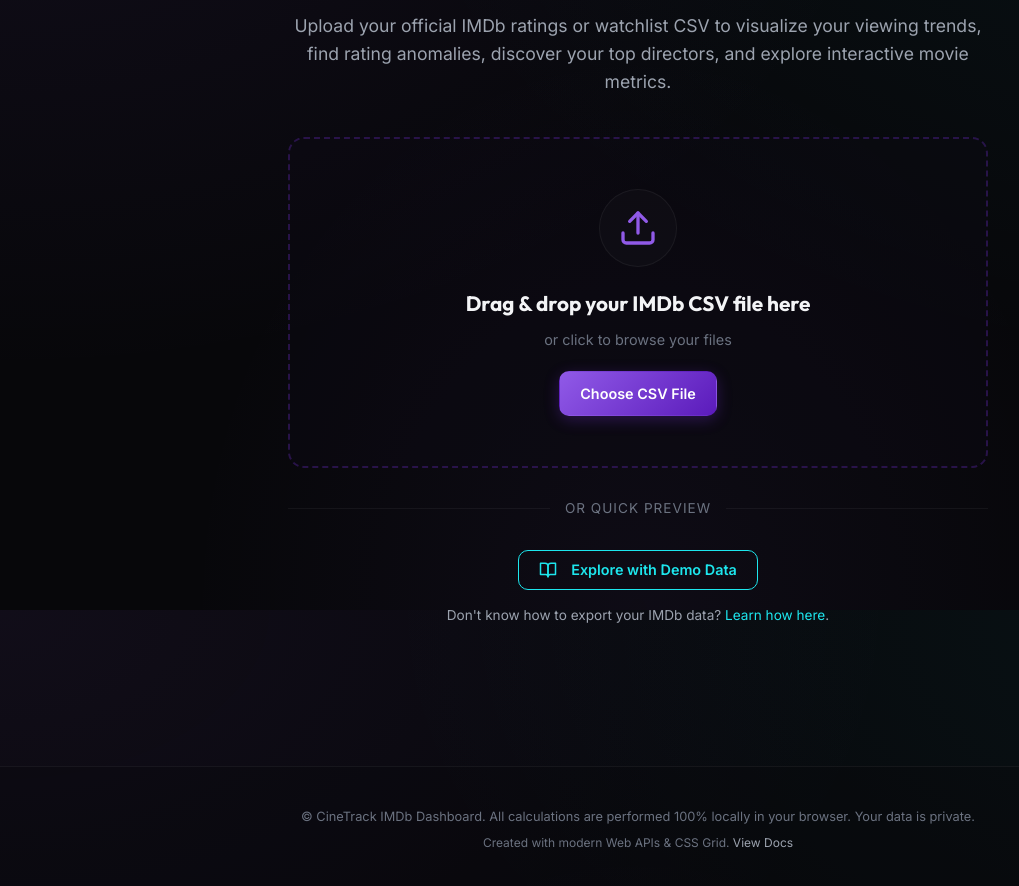
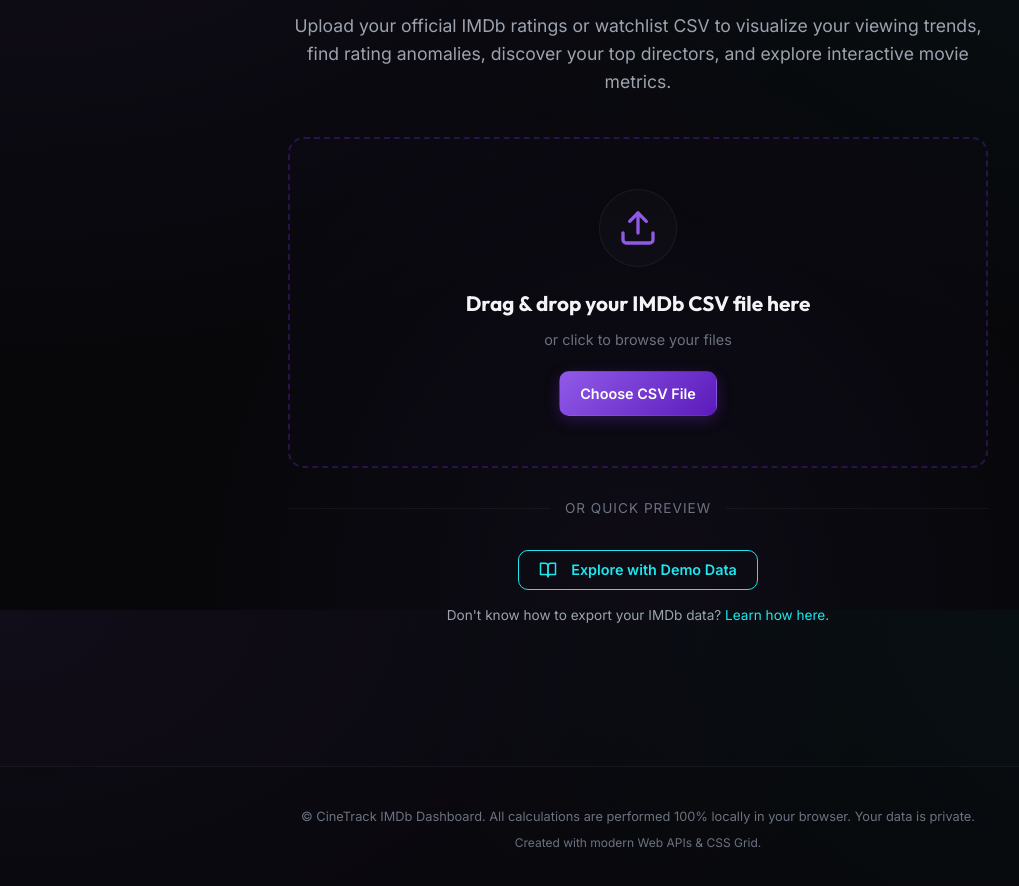
Before and after one commit to geekvishal/cine-track, a website: page index.html in a window 1280 px wide. Shown: the part 190-1076 px from the top of the page, without its empty margins (2-1021 px from the left). Drawn offline with nearby package versions, Linux system fonts and the light colour scheme.

Commit message:
Update footer content in index.html
Removed the link to documentation from the footer.

```diff
--- a/index.html
+++ b/index.html
@@ -320,7 +320,7 @@
   <!-- App Footer -->
   <footer class="app-footer">
     <p>&copy; CineTrack IMDb Dashboard. All calculations are performed 100% locally in your browser. Your data is private.</p>
-    <p style="margin-top: 5px; font-size: 0.75rem;">Created with modern Web APIs & CSS Grid. <a href="https://github.com" target="_blank">View Docs</a></p>
+    <p style="margin-top: 5px; font-size: 0.75rem;">Created with modern Web APIs & CSS Grid. </p>
   </footer>
 
   <!-- Scripts -->
```
